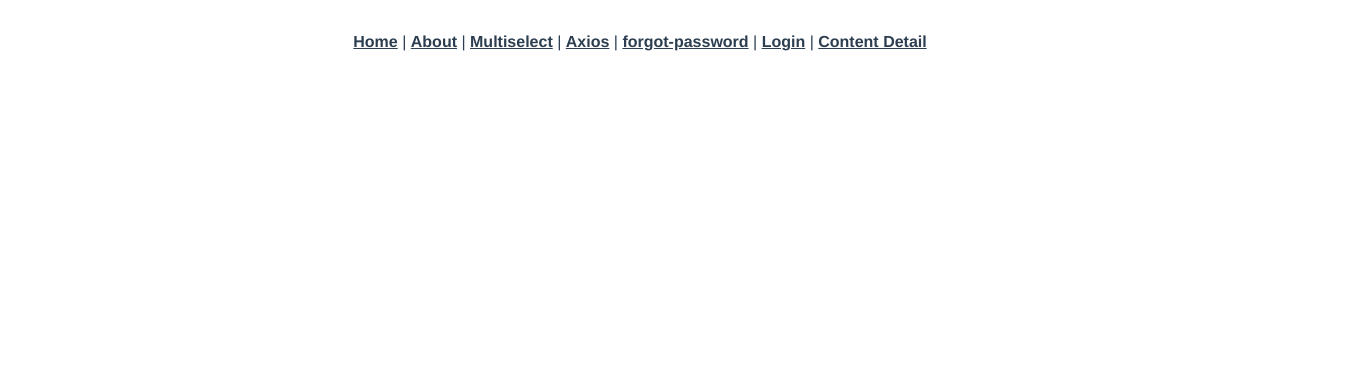
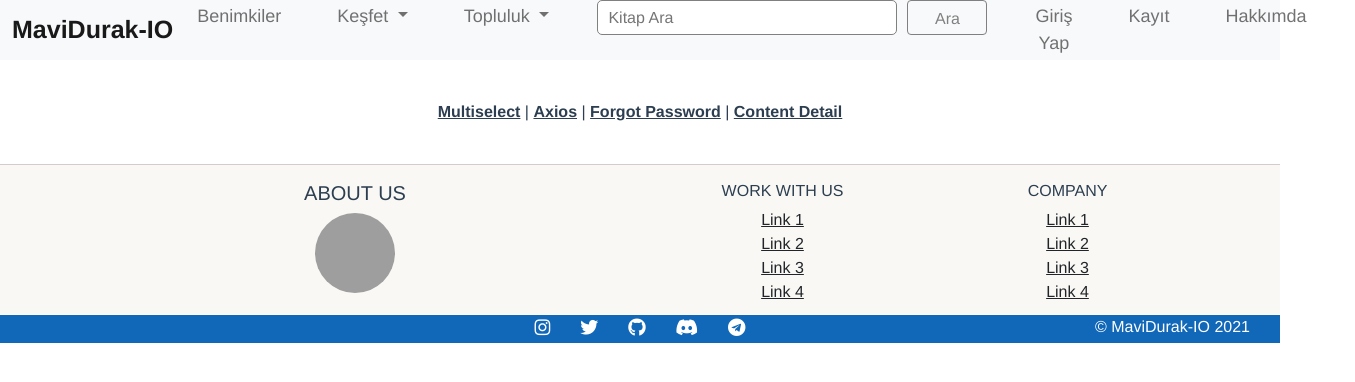
Before and after one commit to mavidurak/orientation-front-end, a Vue app: page / in a window 1280 px wide. Shown: the top 382 px of the page, 1355 px wide, since content can reach past the window. Built offline with nearby package versions, Linux system fonts and the light colour scheme; grey boxes are pictures that could not be loaded.

Commit message:
Update App.vue

```diff
--- a/src/App.vue
+++ b/src/App.vue
@@ -1,29 +1,37 @@
 <template>
   <div id="app">
-    <div id="nav">
-      <router-link to="/home">Home</router-link> |
-      <router-link to="/about">About</router-link> |
+    <Navbar />
+    <div class="main-content">
+      <div id="routes">
         <router-link to="/multiselect">Multiselect</router-link> |
         <router-link to="/axios">Axios</router-link> |
-      <router-link to="/forgot-password">forgot-password</router-link> |
-      <router-link to="/login">Login</router-link> |
+        <router-link to="/forgot-password">Forgot Password</router-link> |
         <router-link to="/contents/1">Content Detail</router-link>
       </div>
       <router-view />
     </div>
+    <Footer />
+  </div>
 </template>
 <script>
-import Vue from 'vue';
-import { Row, Column } from 'vue-grid-responsive';
+import Navbar from './components/Navbar.vue';
+import Footer from './components/Footer.vue';
 
-Vue.component('row', Row);
-Vue.component('column', Column);
 export default {
   name: 'App',
+  components: {
+    Navbar,
+    Footer,
+  },
 };
 </script>
 
 <style lang="scss">
+html, body {
+  margin: 0;
+  padding: 0;
+  box-sizing: border-box;
+}
 #app {
   font-family: Avenir, Helvetica, Arial, sans-serif;
   -webkit-font-smoothing: antialiased;
@@ -31,17 +39,17 @@ export default {
   text-align: center;
   color: #2c3e50;
 }
-
-#nav {
+.main-content{
+  padding: 10px;
+  #routes {
     padding: 30px;
-
     a {
       font-weight: bold;
       color: #2c3e50;
-
       &.router-link-exact-active {
         color: #42b983;
       }
     }
   }
+}
 </style>
```
Lines whose indentation alone changed are shown as unchanged.
